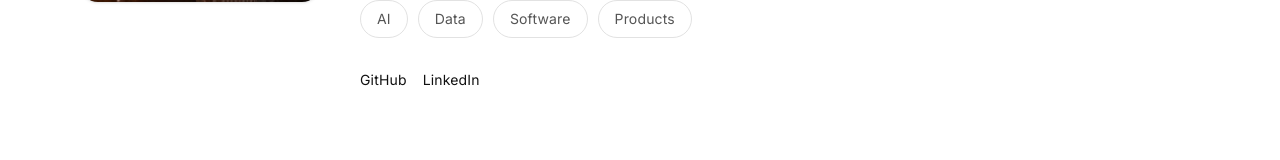
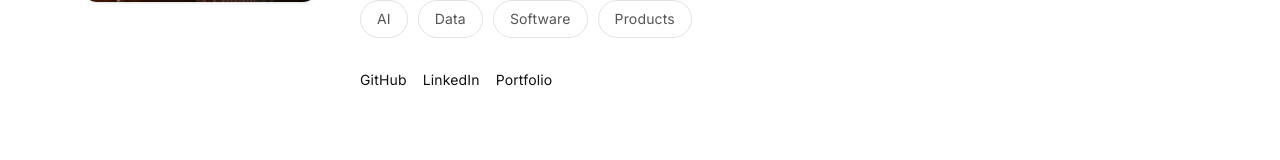
Before and after one commit to dhanush2k06/unplanned, a React (Vite) app in the folder public-site/: page /about in a window 1280 px wide. Shown: the part 367-527 px from the top of the page. Built offline with nearby package versions, Linux system fonts and the light colour scheme; no server answers; the database is empty.

Commit message:
reference links updated

```diff
--- a/public-site/src/pages/AboutPage.tsx
+++ b/public-site/src/pages/AboutPage.tsx
@@ -8,6 +8,7 @@ export function AboutPage() {
     { href: settings.socialLinks.github, label: 'GitHub' },
     { href: settings.socialLinks.linkedin, label: 'LinkedIn' },
     { href: settings.socialLinks.medium, label: 'Medium' },
+    { href: 'https://professional-portfolio-dhanush.vercel.app/', label: 'Portfolio' },
   ].filter((link) => link.href);
 
   return (
```
